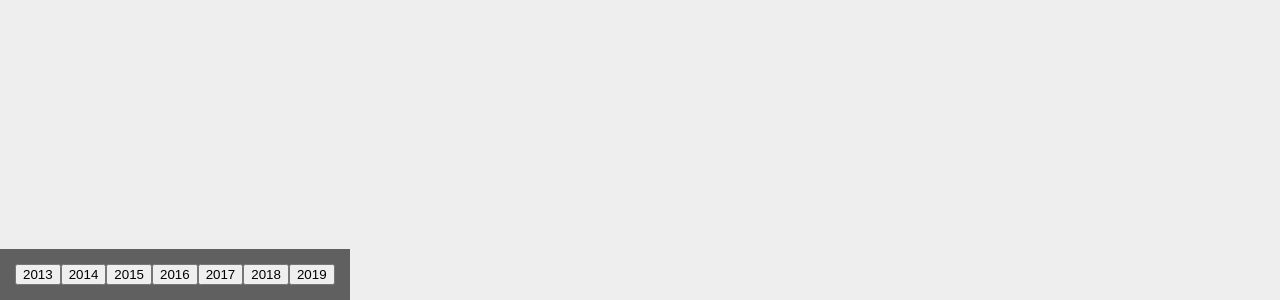
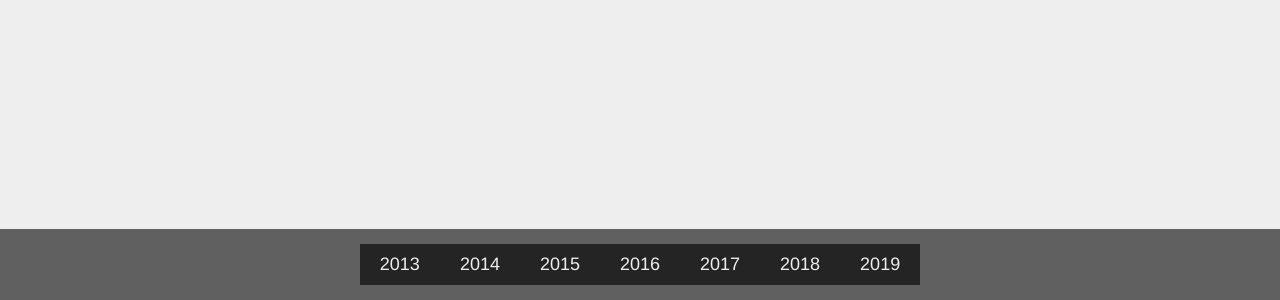
Before and after one commit to aberke/income-race-bikes, a website built with Parcel: page viz/median-income.html in a window 1280 px wide. Shown: the part 500-800 px from the top of the page. Built offline with nearby package versions, Linux system fonts and the light colour scheme.

Commit message:
better selector

```diff
--- a/viz/median-income.html
+++ b/viz/median-income.html
@@ -12,13 +12,13 @@
     <div id="year"></div>
     <div id="map"></div>
     <div class="year-selector">
-      <button onclick="selectYear('2013')">2013</button>
-      <button onclick="selectYear('2014')">2014</button>
-      <button onclick="selectYear('2015')">2015</button>
-      <button onclick="selectYear('2016')">2016</button>
-      <button onclick="selectYear('2017')">2017</button>
-      <button onclick="selectYear('2018')">2018</button>
-      <button onclick="selectYear('2019')">2019</button>
+      <button id="b-2013" onclick="selectYear('2013')">2013</button>
+      <button id="b-2014" onclick="selectYear('2014')">2014</button>
+      <button id="b-2015" onclick="selectYear('2015')">2015</button>
+      <button id="b-2016" onclick="selectYear('2016')">2016</button>
+      <button id="b-2017" onclick="selectYear('2017')">2017</button>
+      <button id="b-2018" onclick="selectYear('2018')">2018</button>
+      <button id="b-2019" onclick="selectYear('2019')">2019</button>
     </div>
     <script src="./nyc.js"></script>
     <script src="./stations.js"></script>
--- a/viz/median-income.js
+++ b/viz/median-income.js
@@ -96,6 +96,13 @@ const selectYear = (year) => {
 
   markerLayerGroup.addTo(map);
 
+  document.querySelectorAll('button').forEach((btn) => {
+    console.log(btn.className);
+    btn.className = '';
+    if (btn.id === 'b-' + year) {
+      btn.className = 'active';
+    }
+  });
   document.getElementById('year').innerHTML = year;
 };
 
--- a/viz/style.css
+++ b/viz/style.css
@@ -17,9 +17,24 @@ body {
     position: fixed;
     bottom: 0px;
     left: 0px;
-    right;
+    right: 0px;
+    justify-content: center;
     padding: 15px;
     background: rgba(36, 36, 36, 0.7);
+}
+
+button {
+    font-family: 'Helvetica', arial, sans-serif;
+    font-size: 18px;
+    background: rgba(36, 36, 36, 1);
+    color: #EEE;
+    border: 0px;
+    padding: 10px 20px;
+    cursor: pointer;
+}
+
+button:hover, .active {
+    background: #00B4FF;
 }
 
 #year {
```
Lines whose indentation alone changed are shown as unchanged.
